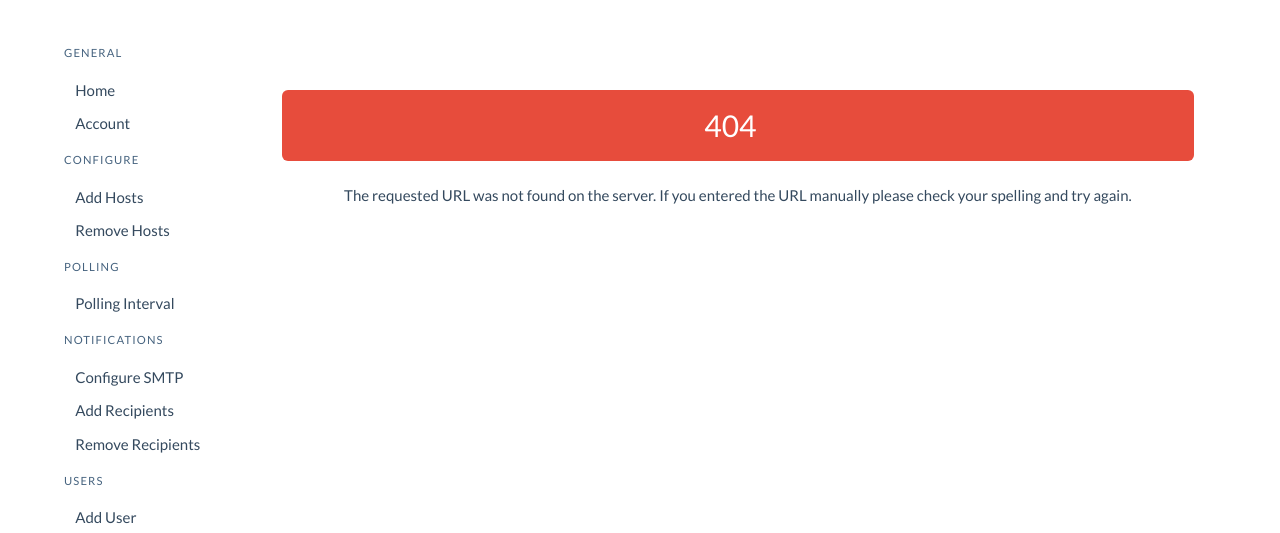
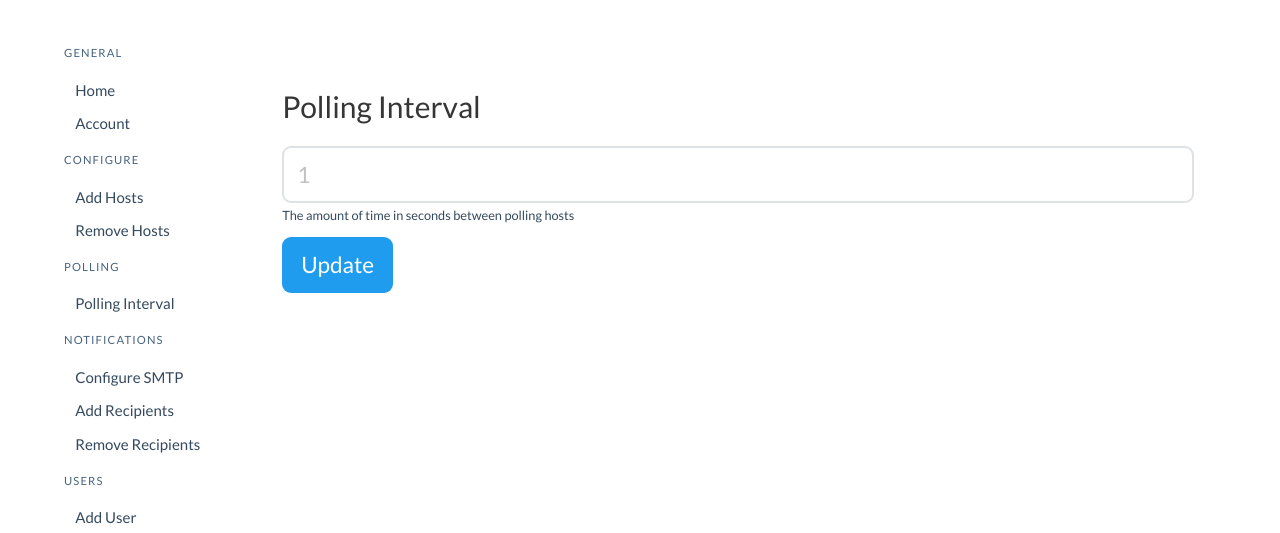
Before and after one commit to mistergates/ipmon, a Flask app: page /configurePolling in a window 1280 px wide. Shown: the part 60-593 px from the top of the page. Run offline with Flask 2, Linux system fonts and the light colour scheme; the visitor is signed in with stand-in values (Sample User, id 1); tables that the repository leaves empty hold one stand-in row (values such as "Sample post"); parts of the project's set-up code (start-up, migrations or seed data) failed here and were passed over; some libraries are stand-ins or nearby versions.

Commit message:
Polling now running scheduled

```diff
--- a/requirements.txt
+++ b/requirements.txt
@@ -4,3 +4,4 @@ flask-sqlalchemy
 sqlalchemy
 marshmallow
 passlib
+flask_apscheduler
--- a/webapp/__init__.py
+++ b/webapp/__init__.py
@@ -2,6 +2,7 @@
 import os
 import flask_login
 
+from flask_apscheduler import APScheduler
 from flask_sqlalchemy import SQLAlchemy
 from flask import Flask
 
@@ -23,5 +24,9 @@ app.config['SQLALCHEMY_DATABASE_URI'] = 'sqlite:///{}'.format(config['Database_P
 db = SQLAlchemy()
 db.init_app(app)
 
+scheduler = APScheduler()
+scheduler.init_app(app)
+scheduler.start()
+
 login_manager = flask_login.LoginManager()
 login_manager.init_app(app)
--- a/webapp/main.py
+++ b/webapp/main.py
@@ -1,21 +1,15 @@
 '''Main Web Application'''
 import os
 import sys
-import time
 import flask_login
-import subprocess
-import platform
 import json
-import socket
 import re
 
-from werkzeug.exceptions import HTTPException
-from multiprocessing.pool import ThreadPool
 from flask import Blueprint, render_template, request, flash, redirect, url_for
 
 sys.path.append(os.path.dirname(os.path.realpath(__file__)) + '/../')
 from webapp.database import Hosts, Polling, HOSTS_SCHEMA, POLLING_SCHEMA
-from webapp import db
+from webapp import db, scheduler
 
 
 main = Blueprint('main', __name__)
@@ -30,36 +24,27 @@ def index():
     num_up = Hosts.query.filter(Hosts.status == 'Up').count()
     num_down = Hosts.query.filter(Hosts.status == 'Down').count()
     hosts = HOSTS_SCHEMA.dump(Hosts.query.all())
-    poll_interval = int(POLLING_SCHEMA.dump(Polling.query.filter_by(id=1).first())['poll_interval']) * 1000
-    return render_template('index.html', hosts=hosts, num_hosts=num_hosts, num_up=num_up, num_down=num_down, poll_interval=poll_interval)
+    interval = int(json.loads(get_polling_interval())['poll_interval']) * 1000
+    return render_template('index.html', hosts=hosts, num_hosts=num_hosts, num_up=num_up, num_down=num_down, poll_interval=interval)
 
 
-@main.route('/pollHosts', methods=['GET'])
-def poll_hosts():
-    '''Polls hosts threaded and commits results to DB'''
-    if request.method == 'GET':
-        pool = ThreadPool(20)
-        threads = []
-        hosts = Hosts.query.all()
-        for host in hosts:
-            threads.append(pool.apply_async(_poll_host_threaded, (host,)))
-        pool.close()
-        pool.join()
-
-        for thread in threads:
-            thread.get()
-
-        db.session.commit()
+@main.route('/getHosts', methods=['GET'])
+def get_hosts():
     return json.dumps(HOSTS_SCHEMA.dump(Hosts.query.all()))
 
 
-@main.route('/pollInterval', methods=['GET', 'POST'])
+@main.route('/getPollingInterval', methods=['GET'])
+def get_polling_interval():
+    return json.dumps(POLLING_SCHEMA.dump(Polling.query.filter_by(id=1).first()))
+
+
+@main.route('/configurePolling', methods=['GET', 'POST'])
 @flask_login.login_required
-def poll_interval():
+def configure_polling():
     '''Poll Interval'''
     if request.method == 'GET':
-        poll_interval = POLLING_SCHEMA.dump(Polling.query.filter_by(id=1).first())['poll_interval']
-        return render_template('pollingInterval.html', poll_interval=poll_interval)
+        interval = POLLING_SCHEMA.dump(Polling.query.filter_by(id=1).first())['poll_interval']
+        return render_template('pollingInterval.html', poll_interval=interval)
     elif request.method == 'POST':
         results = request.form.to_dict()
 
@@ -67,18 +52,23 @@ def poll_interval():
             polling_interval = int(results['polling_interval'])
         except ValueError:
             flash('Must provide an integer!', 'danger')
-            return redirect(url_for('main.poll_interval'))
+            return redirect(url_for('main.configure_polling'))
 
         polling_config = Polling.query.filter_by(id=1).first()
         try:
             polling_config.poll_interval = polling_interval
         except Exception:
             flash('Failed to update polling interval', 'danger')
-            return redirect(url_for('main.poll_interval'))
+            return redirect(url_for('main.configure_polling'))
 
         db.session.commit()
+
+        # Update scheduled polling interval
+        sched = scheduler.scheduler # it returns the native apscheduler instance
+        sched.reschedule_job('Poll Hosts', trigger='interval', seconds=polling_interval)
+
         flash('Successfully updated polling interval', 'success')
-        return redirect(url_for('main.poll_interval'))
+        return redirect(url_for('main.configure_polling'))
 
 
 @main.route('/addHosts', methods=['GET', 'POST'])
@@ -147,29 +137,3 @@ def delete_hosts():
 
         db.session.commit()
         return redirect(url_for('main.delete_hosts'))
-
-#####################
-# Private Functions #
-#####################
-def _poll_host_threaded(host):
-    status, poll_time, hostname = _poll_host(host.ip_address)
-    host.status = status
-    host.last_poll = poll_time
-    host.hostname = hostname
-
-
-def _poll_host(host):
-    param = '-n' if platform.system().lower() == 'windows' else '-c'
-    command = ['ping', param, '1', host]
-    response = subprocess.call(
-        command,
-        stdout=subprocess.DEVNULL,
-        stderr=subprocess.DEVNULL
-    )
-
-    try:
-        hostname = socket.getfqdn(host)
-    except socket.error:
-        hostname = 'Unknown'
-
-    return ('Up' if response == 0 else 'Down', time.strftime('%Y-%m-%d %T'), hostname)
--- a/webapp/templates/index.html
+++ b/webapp/templates/index.html
@@ -57,7 +57,8 @@
 <script>
   async function updateTable() {
     await $.ajax({
-      url: '/pollHosts',
+      // url: '/pollHosts',
+      url: '/getHosts',
       type: 'GET',
       success: function (response) {
         var json_data = JSON.parse(response)
--- a/webapp/templates/layout.html
+++ b/webapp/templates/layout.html
@@ -73,7 +73,7 @@
                                 Polling
                             </p>
                             <ul class="menu-list">
-                                <li><a href="{{ url_for('main.poll_interval') }}">Polling Interval</a></li>
+                                <li><a href="{{ url_for('main.configure_polling') }}">Polling Interval</a></li>
                             </ul>
                             <p class="menu-label">
                                 Notifications
--- a/webapp/templates/pollingInterval.html
+++ b/webapp/templates/pollingInterval.html
@@ -19,7 +19,7 @@
 <section class="hero-body">
     <p class="title">Polling Interval</p>
     <div class="container">
-        <form method="POST" action="/pollInterval">
+        <form method="POST" action="/configurePolling">
             <div class="field">
                 <div class="control">
                     <input class="input is-large" type="text" name="polling_interval" placeholder="{{ poll_interval }}" required>
--- a/webapp/webserv.py
+++ b/webapp/webserv.py
@@ -1,29 +1,18 @@
 '''Runs the web server on localhost, port 80'''
 import os
 import sys
+import json
 
 from flask import render_template
-from werkzeug.exceptions import HTTPException, default_exceptions
-from flask_apscheduler import APScheduler
+from werkzeug.exceptions import HTTPException
 
 sys.path.append(os.path.dirname(os.path.realpath(__file__)) + '/../')
 from webapp import app
+from webapp.host_polling import poll_hosts
+from webapp.main import get_polling_interval
 from webapp.main import main as main_blueprint
 from webapp.auth import auth as auth_blueprint
 from webapp.smtp import smtp as smtp_blueprint
-from webapp.main import poll_hosts
-
-
-class Config(object):
-    JOBS = [
-        {
-            'id': 'hostPolling',
-            'func': 'jobs:poll_hosts',
-            'trigger': 'interval',
-            'seconds': 10
-        }
-    ]
-    SCHEDULER_API_ENABLED = True
 
 
 def handle_error(error):
@@ -47,12 +36,12 @@ if __name__ == '__main__':
     for cls in HTTPException.__subclasses__():
         app.register_error_handler(cls, handle_error)
 
-    # Start server polling threaded
-    scheduler = APScheduler()
-    # it is also possible to enable the API directly
-    # scheduler.api_enabled = True
-    scheduler.init_app(app)
-    scheduler.start()
+    # Get polling time
+    with app.app_context():
+        poll_interval = int(json.loads(get_polling_interval())['poll_interval'])
+
+    # Start server polling via APScheduler
+    app.apscheduler.add_job(id='Poll Hosts', func=poll_hosts, trigger='interval', seconds=poll_interval)
 
     # Run Server
     app.run(port=80, debug=True)
```
Also changed, not shown: webapp/database.py (+19 -0 lines), webapp/host_polling.py (added, +55 -0 lines).
